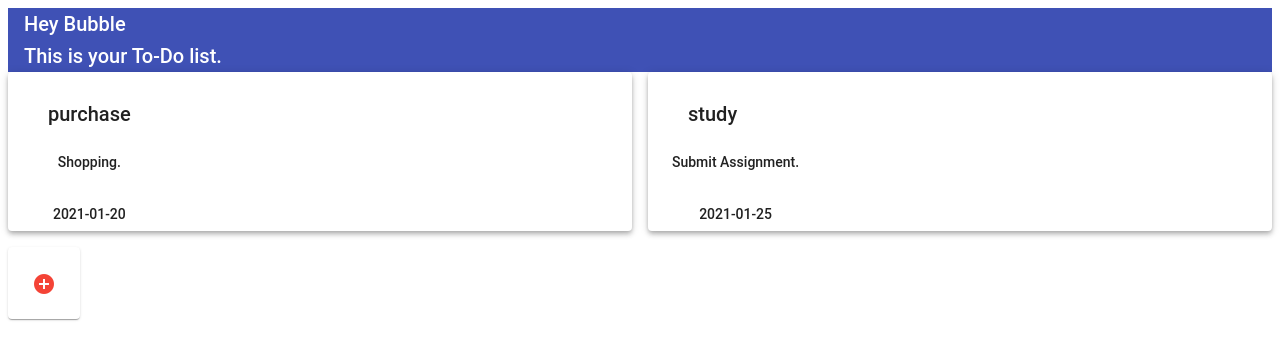
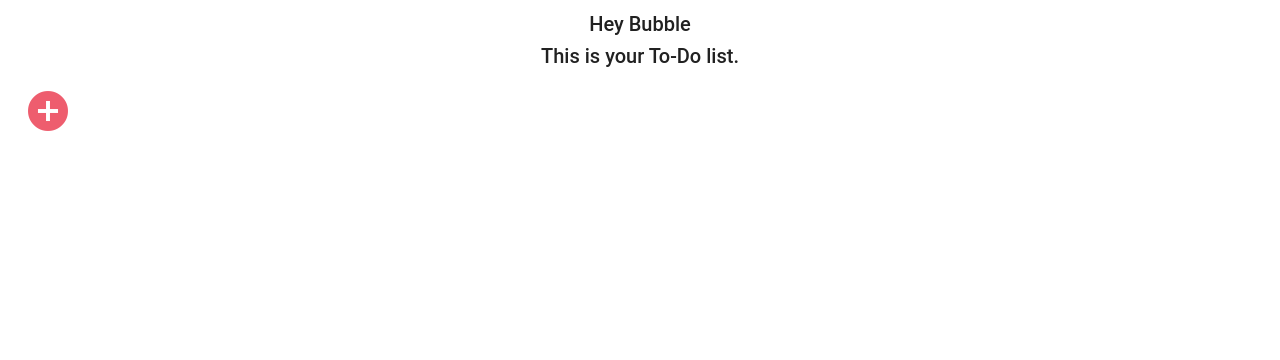
Before and after one commit to rohitkalva/3dqr-todo-app, an Angular app: page /todo-list in a window 1280 px wide. Shown: the top 360 px of the page. Built offline with nearby package versions, Linux system fonts and the light colour scheme.

Commit message:
CSS Styling todo-list page

```diff
--- a/package.json
+++ b/package.json
@@ -22,6 +22,7 @@
         "@angular/platform-browser": "^11.0.9",
         "@angular/platform-browser-dynamic": "~11.0.4",
         "@angular/router": "~11.0.4",
+        "moment": "^2.29.1",
         "rxjs": "~6.6.0",
         "tslib": "^2.0.0",
         "zone.js": "~0.10.2"
--- a/src/app/components/todo-detail/todo-detail.component.ts
+++ b/src/app/components/todo-detail/todo-detail.component.ts
@@ -3,6 +3,7 @@ import { Router, ActivatedRoute, Params } from '@angular/router';
 import { TodoService } from '../../services/todo.service';
 import { Todo } from '../../model/todo';
 import { FormGroup, FormBuilder, Validators } from '@angular/forms';
+import * as moment from 'moment';
 
 
 @Component({
@@ -50,7 +51,13 @@ export class TodoDetailComponent implements OnInit {
       return;
     }
     this.router.navigate(['/todo-list']);
+    const temp_date = this.AddTask.value.date;
+    delete this.AddTask.value.date;
+    const date = moment(temp_date).format("YYYY-MM-DD");
+
     this.AddTask.value['id'] = Date.now();
+    this.AddTask.value['date'] = date;
+
     this.todoService.updateTodoById(this.AddTask.value);
     console.log(this.AddTask.value);
   }
--- a/src/app/components/todo-list/todo-list.component.css
+++ b/src/app/components/todo-list/todo-list.component.css
@@ -0,0 +1,53 @@
+::ng-deep .mat-icon{
+    height:48px !important;
+    width:48px !important;
+    font-size:48px !important;
+    align-items: left;
+}
+
+.task-box{
+    margin-top: 5px;
+}
+
+.add-icon {
+    color: #ee5d6e;
+    /* margin-left: -15px; */
+    margin-top: 10px;
+    margin-bottom: 10px;
+}
+
+.view-task{
+    margin-top: 3%;
+    margin-left: 2%;
+    margin-right: 2%;
+    margin-bottom: 2%;
+    height:90% ;
+    width:80%;
+
+
+    /* align-items: center; */
+    /* font-size:48px !important; */
+}
+.text-alignment-header{
+    /* margin-left:-35%;  */
+    text-align: left;
+    height:5%;
+    width: 100px;
+    /* background-color: grey; */
+    font-size: 12;
+}
+
+/* .text-alignment-content{
+    margin-left:-10%;
+    text-align: left;
+}*/
+
+.text-alignment-footer{
+    margin-left:-5%;
+    text-align: left;
+}
+
+.mat-toolbar{
+    background-color: white;
+    text-align: center;
+}
--- a/src/app/components/todo-list/todo-list.component.html
+++ b/src/app/components/todo-list/todo-list.component.html
@@ -1,43 +1,48 @@
 <div class="content">
-    <mat-toolbar color="primary">
-      <span>Hey Bubble <br>
+    <!-- <mat-toolbar > -->
+      <h1 class="mat-toolbar">Hey Bubble <br>
         This is your To-Do list.
-      </span>
+      </h1>
       <!-- <button mat-button (click)="toggleGridColumns()" fxHide.lt-md>
         <span *ngIf="gridColumns === 2">Two Columns</span>
         <span *ngIf="gridColumns === 3">Three Columns</span>
       </button> -->
-    </mat-toolbar>
-    <div fxLayout="row wrap" fxLayoutGap="16px grid">
-      <div [fxFlex]="(100/gridColumns) + '%'" fxFlex.xs="100%" fxFlex.sm="33%" *ngFor="let todo of todos" >
-        <mat-card class="mat-elevation-z4" >
-            <mat-card-actions>
-                <button mat-button (click)="click_testing(todo.id)">
-          <mat-card-header>
-            <mat-card-title>{{todo.tag}}</mat-card-title>
-          </mat-card-header>
-          <mat-card-content>
-          {{todo.title}}
-          </mat-card-content>
-          <mat-card-footer>{{todo.date}}</mat-card-footer>
+    <!-- </mat-toolbar> -->
+  </div>
+  <!-- fxLayoutAlign="center" -->
+
+    <div class="task-box" fxLayout="row wrap" fxLayoutGap="5px grid" >
+      <div   [fxFlex]="(100/gridColumns) + '%'" fxFlex.xs="50%" fxFlex.sm="50%" *ngFor="let todo of todos" >
+
+        <mat-card-actions class="view-task">
+          <mat-card  >
+                <button class="view-task" mat-button (click)="click_testing(todo.id)">
+
+          <mat-card-header class="text-alignment-header" [ngStyle]="{'background-color': getRandomColor()}" >{{todo.tag}}</mat-card-header>
+            <!-- <mat-card-title >{{todo.tag}}</mat-card-title> -->
+
+          <mat-card-content class="text-alignment-content">{{todo.title}}</mat-card-content>
+          <mat-card-footer class="text-alignment-footer">{{todo.date}}</mat-card-footer>
 
             </button>
-
+          </mat-card>
         </mat-card-actions>
-        </mat-card>
-      </div>
-      <div>
-        <!-- <mat-card fxFlex fxLayoutAlign="start center" fxLayout="column" class="solution"
-        [style.borderRadius.px]="'0'"  [style.paddingTop.px]="'60'"> -->
-          <mat-card>
-  <!-- Solution to your problem here ------------------------------------------------>
-  <button (click)="onClickAddTodo()" mat-icon-button color="warn">	<mat-icon>add_circle</mat-icon></button>
-
-  <!--------------------------------------------------------------------------------->
-
-  </mat-card>
 
       </div>
-    </div>
+     </div>
+
+
+    <div>
+      <!-- <mat-card fxFlex fxLayoutAlign="start center" fxLayout="column" class="solution"
+      [style.borderRadius.px]="'0'"  [style.paddingTop.px]="'60'"> -->
+        <!-- <mat-card>
+<button (click)="onClickAddTodo()" mat-icon-button color="warn">	<mat-icon >add_circle</mat-icon></button>
+
+
+</mat-card> -->
+
+<button mat-button  (click)="onClickAddTodo()">
+  <mat-icon class="add-icon">add_circle</mat-icon>
+</button>
 
     </div>
--- a/src/app/components/todo-list/todo-list.component.ts
+++ b/src/app/components/todo-list/todo-list.component.ts
@@ -52,4 +52,9 @@ export class TodoListComponent implements OnInit {
 
   }
 
+  getRandomColor() {
+    var color = Math.floor(0x1000000 * Math.random()).toString(16);
+    return '#' + ('000000' + color).slice(-6);
+  }
+
 }
--- a/src/app/services/todo.service.ts
+++ b/src/app/services/todo.service.ts
@@ -12,24 +12,9 @@ export class TodoService {
     if (localStorage.getItem('localData') !== null) {
       this.todos = JSON.parse(localStorage.getItem('localData'));
       console.log('Second');
-    } else {
-      const todoArrayData = [{
-          id: 1,
-          title: 'Shopping.',
-          description: 'Shop for grocerries.',
-          project: 'Shopping',
-          tag: 'purchase',
-          date: '2021-01-20',
-        },
-        {
-          id: 2,
-          title: 'Submit Assignment.',
-          description: 'Submit assignment for chapter 5.',
-          project: 'assignment',
-          tag: 'study',
-          date: '2021-01-25',
-        }
-      ];
+    }
+    else {
+      const todoArrayData = [];
       localStorage.setItem('localData', JSON.stringify(todoArrayData));
       this.todos = JSON.parse(localStorage.getItem('localData'));
       console.log('First');
```
Also changed, not shown: 1 other file (tests, documents, lock files or other folders).
